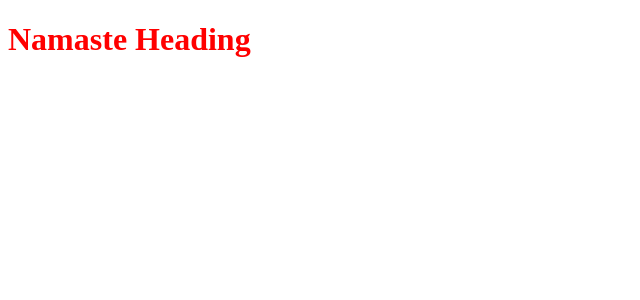
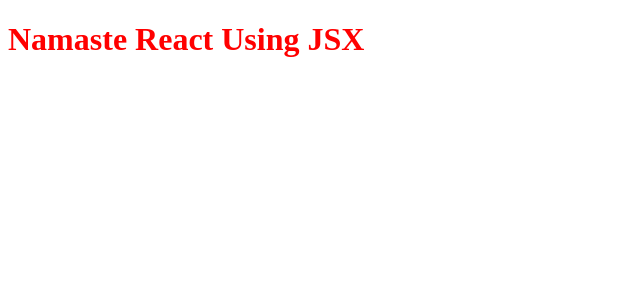
Before and after one commit to koushikbajpayee06/Namaste-React, a React (Vite) app: page / in a window 1280 px wide. Shown: the top 300 px of the page, without its empty margins (0-640 px from the left). Built offline with nearby package versions, Linux system fonts and the light colour scheme.

Commit message:
this is how you create tage inside jsx

```diff
--- a/App.js
+++ b/App.js
@@ -3,6 +3,8 @@
 
 // React.createElement ==> Object
 
-const heading = React.createElement("h1",{id:"heading"},"Namaste Heading");
+const heading = <h1 id="heading">Namaste React Using JSX</h1>
+
+// const heading = React.createElement("h1",{id:"heading"},"Namaste Heading");
 const root = ReactDOM.createRoot(document.getElementById('root'));
 root.render(heading);
--- a/index.html
+++ b/index.html
@@ -8,7 +8,7 @@
 </head>
 <body>
     <div id="root">
-        <h1>Koushik Is Here</h1>
+        <h1>Not Rendered</h1>
     </div>
 
     <script type="module" src="/App.js"></script>
--- a/package.json
+++ b/package.json
@@ -14,7 +14,7 @@
   "author": "Koushik",
   "type": "commonjs",
   "scripts": {
-    "start": "parcel index.html",
+    "start": "parcel index.html --no-cache",
     "build": "parcel build index.html",
     "test": "jest"
   },
```
